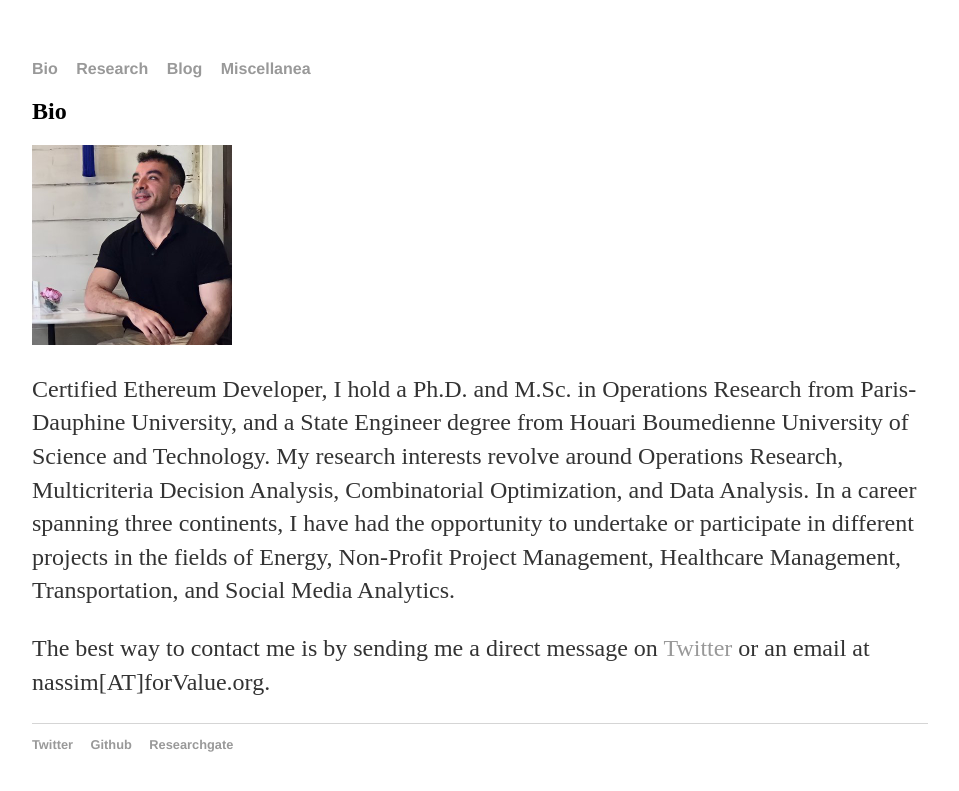
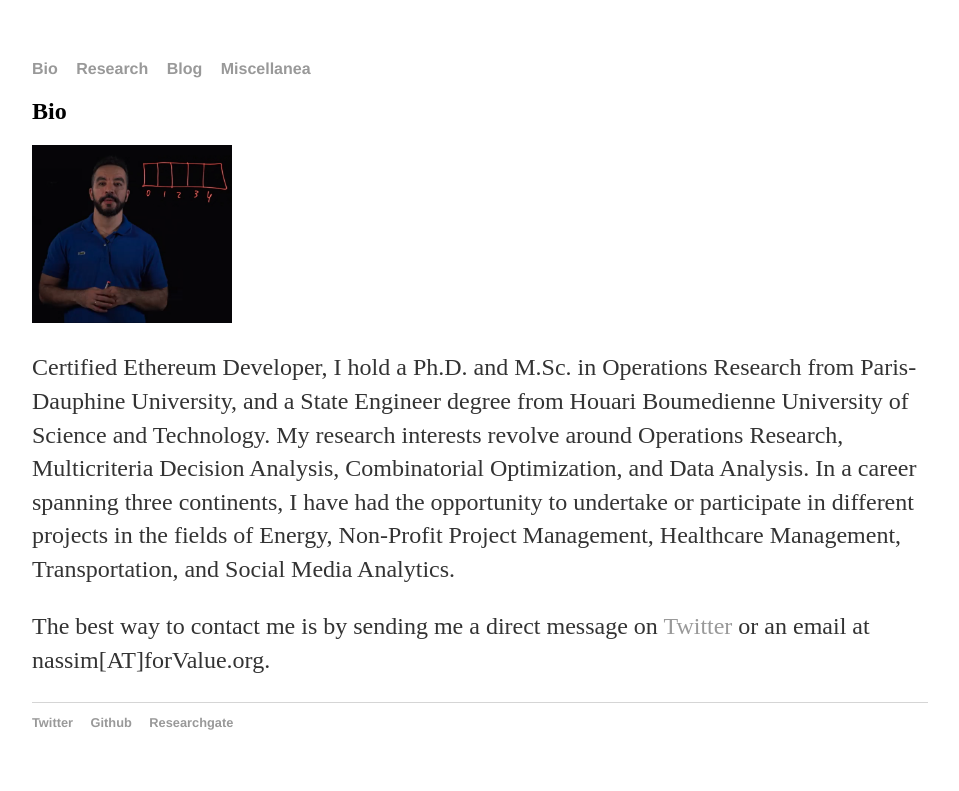
Before and after one commit to ndehouche/ndehouche.github.io, a Jekyll site: the page built from index.html, in a window 1280 px wide. Shown: the top 791 px of the page, without its empty margins (160-1119 px from the left). Built offline with Jekyll 4.4.1, drawn with Linux system fonts in a browser that asks for light colours.

Commit message:
Update index.html

```diff
--- a/index.html
+++ b/index.html
@@ -4,7 +4,7 @@ title: Nassim Dehouche
 ---
 <div class="blurb">
 	<h2>Bio</h2>
-	<img src="nassim.jpg" alt="Nassim Dehouche" width="200">
+	<img src="nd.png" alt="Nassim Dehouche" width="200">
 	      <p>Certified Ethereum Developer, I hold a Ph.D. and M.Sc. in Operations Research from Paris-Dauphine University, and a State Engineer degree from Houari Boumedienne University of Science and Technology. My research interests revolve around Operations Research, Multicriteria Decision Analysis, Combinatorial Optimization, and Data Analysis. In a career spanning three continents, I have had the opportunity to undertake or participate in different projects in the fields of Energy, Non-Profit Project Management, Healthcare Management, Transportation, and Social Media Analytics.</p>
 </div><!-- /.blurb -->
 
```
